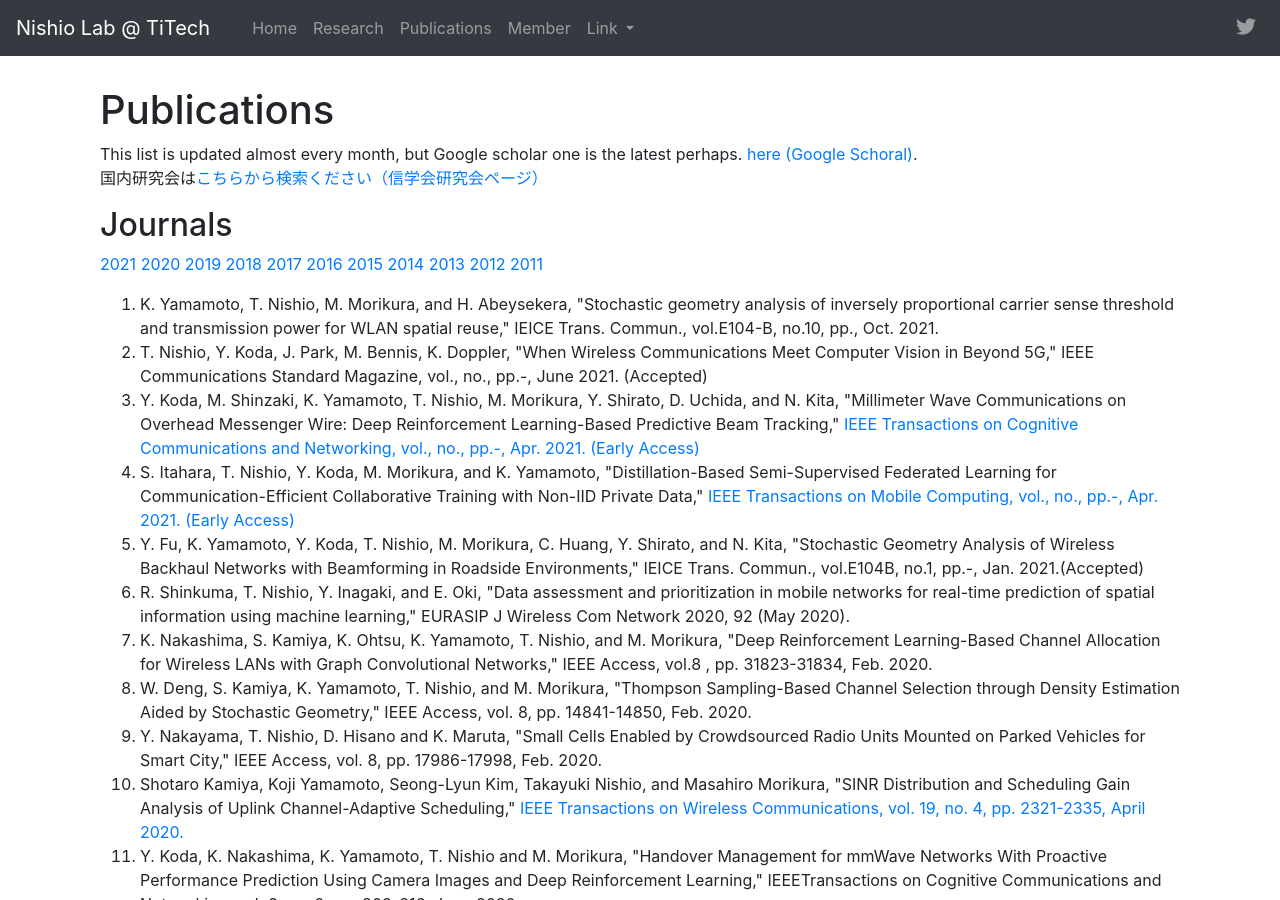
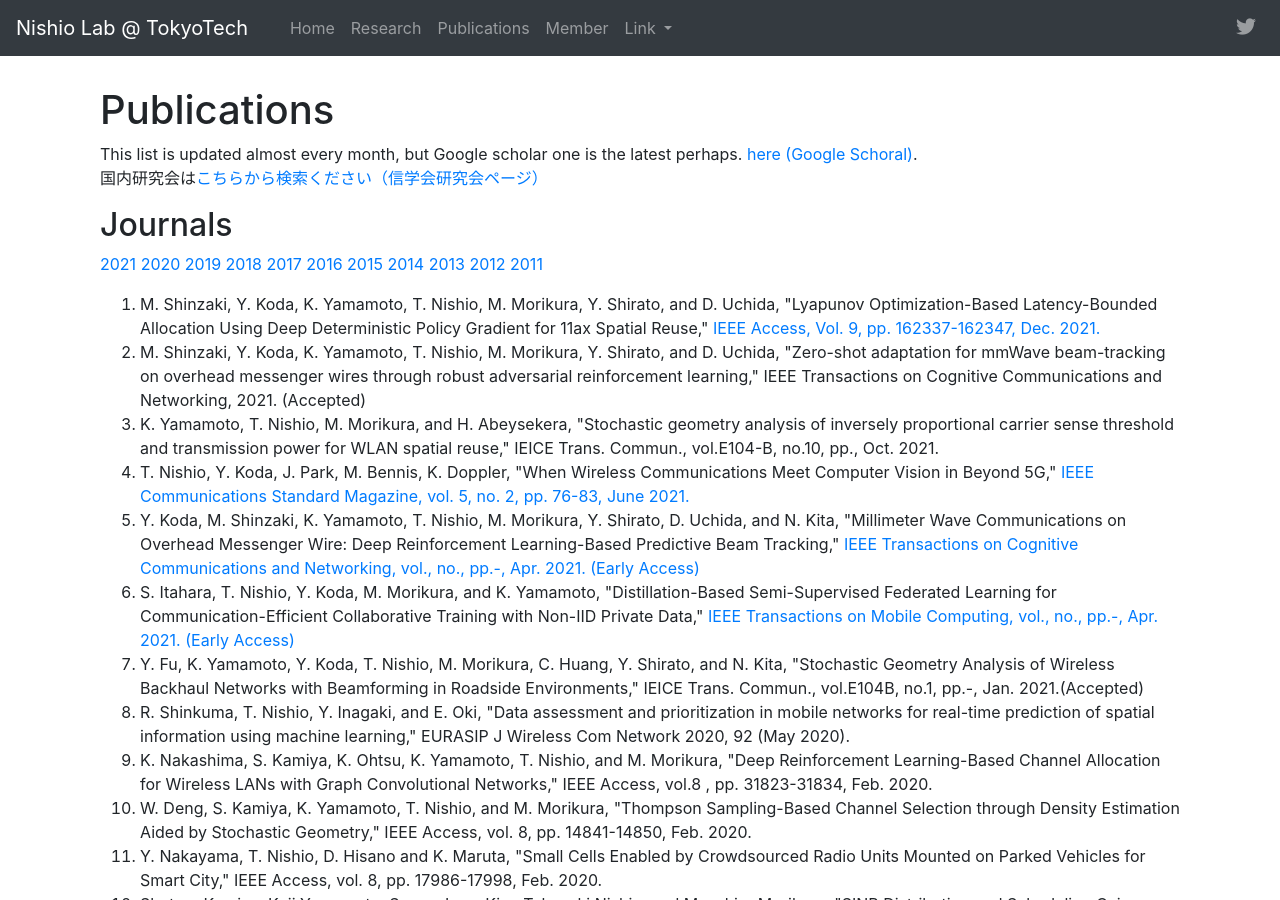
Before and after one commit to nishio-laboratory/nishio-laboratory.github.io, a Jekyll site: the page built from _pages/publications.md, in a window 1280 px wide and 900 px high. Built offline with Jekyll 4.4.1, drawn with Linux system fonts in a browser that asks for light colours; nearby versions of some CDN libraries; some of the changed text lies outside the part shown.

Commit message:
update pub

```diff
--- a/_data/pub_conf.yml
+++ b/_data/pub_conf.yml
@@ -1,3 +1,23 @@
+- authors: "T. Kanda, Y. Koda, K. Yamamoto, T. Nishio"
+  title: "ACK-less rate adaptation for IEEE 802.11bc enhanced broadcast services using sim-to-real deep reinforcement learning"
+  journal: "Proc. IEEE CCNC, Jan. 2022."
+  year: 2022
+  url:
+  doi:
+  image: dummy.png
+  description:
+  highlight: 0
+
+- authors: "R. Hanahara, S. Itahara, K. Yamashita, Y. Koda, A. Taya, T. Nishio, K. Yamamoto"
+  title: "Frame-capture-based CSI recomposition pertaining to firmware-agnostic WiFi sensing"
+  journal: "Proc. IEEE CCNC, Jan. 2022."
+  year: 2022
+  url:
+  doi:
+  image: dummy.png
+  description:
+  highlight: 0
+
 - authors: "S. Itahara, T. Nishio, K. Yamamoto"
   title: "Packet-Loss-Tolerant Split Inference for Delay-Sensitive Deep Learning in Lossy Wireless Networks"
   journal: "Proc. IEEE Globecom, Dec. 2021."
--- a/_data/pub_journal.yml
+++ b/_data/pub_journal.yml
@@ -1,3 +1,23 @@
+- authors: "M. Shinzaki, Y. Koda, K. Yamamoto, T. Nishio, M. Morikura, Y. Shirato, and D. Uchida"
+  title: "Lyapunov Optimization-Based Latency-Bounded Allocation Using Deep Deterministic Policy Gradient for 11ax Spatial Reuse"
+  journal: "IEEE Access, Vol. 9, pp. 162337-162347, Dec. 2021."
+  year: 2021
+  url:
+  doi: "10.1109/ACCESS.2021.3133311"
+  image: dummy.png
+  description:
+  highlight: 0
+
+- authors: "M. Shinzaki, Y. Koda, K. Yamamoto, T. Nishio, M. Morikura, Y. Shirato, and D. Uchida"
+  title: "Zero-shot adaptation for mmWave beam-tracking on overhead messenger wires through robust adversarial reinforcement learning"
+  journal: "IEEE Transactions on Cognitive Communications and Networking, 2021. (Accepted)"
+  year: 2021
+  url:
+  doi:
+  image: dummy.png
+  description:
+  highlight: 0
+
 - authors: "K. Yamamoto, T. Nishio, M. Morikura, and H. Abeysekera"
   title: "Stochastic geometry analysis of inversely proportional carrier sense threshold and transmission power for WLAN spatial reuse"
   journal: "IEICE Trans. Commun., vol.E104-B, no.10, pp., Oct. 2021."
@@ -10,10 +30,10 @@
 
 - authors: "T. Nishio, Y. Koda, J. Park, M. Bennis, K. Doppler"
   title: "When Wireless Communications Meet Computer Vision in Beyond 5G"
-  journal: "IEEE Communications Standard Magazine, vol., no., pp.-, June 2021. (Accepted)"
+  journal: "IEEE Communications Standard Magazine, vol. 5, no. 2, pp. 76-83, June 2021."
   year: 2021
   url:
-  doi:
+  doi: "10.1109/MCOMSTD.001.2000047"
   image: dummy.png
   description:
   highlight: 1
--- a/_includes/header.html
+++ b/_includes/header.html
@@ -1,6 +1,6 @@
 <header>
   <nav class="navbar navbar-expand-sm navbar-dark bg-dark fixed-top">
-    <a class="navbar-brand" href="{{ '/' | relative_url }}">Nishio Lab @ TiTech</a>&nbsp;&nbsp;&nbsp;&nbsp;
+    <a class="navbar-brand" href="{{ '/' | relative_url }}">Nishio Lab @ TokyoTech</a>&nbsp;&nbsp;&nbsp;&nbsp;
     <button class="navbar-toggler" type="button" data-toggle="collapse" data-target="#navbarNav" aria-controls="navbarNav" aria-expanded="false" aria-label="Toggle navigation">
     <span class="navbar-toggler-icon"></span>
     </button>
```
Also changed, not shown: _data/students.yml (+8 -0 lines), _pages/nishio.md (+4 -2 lines).
